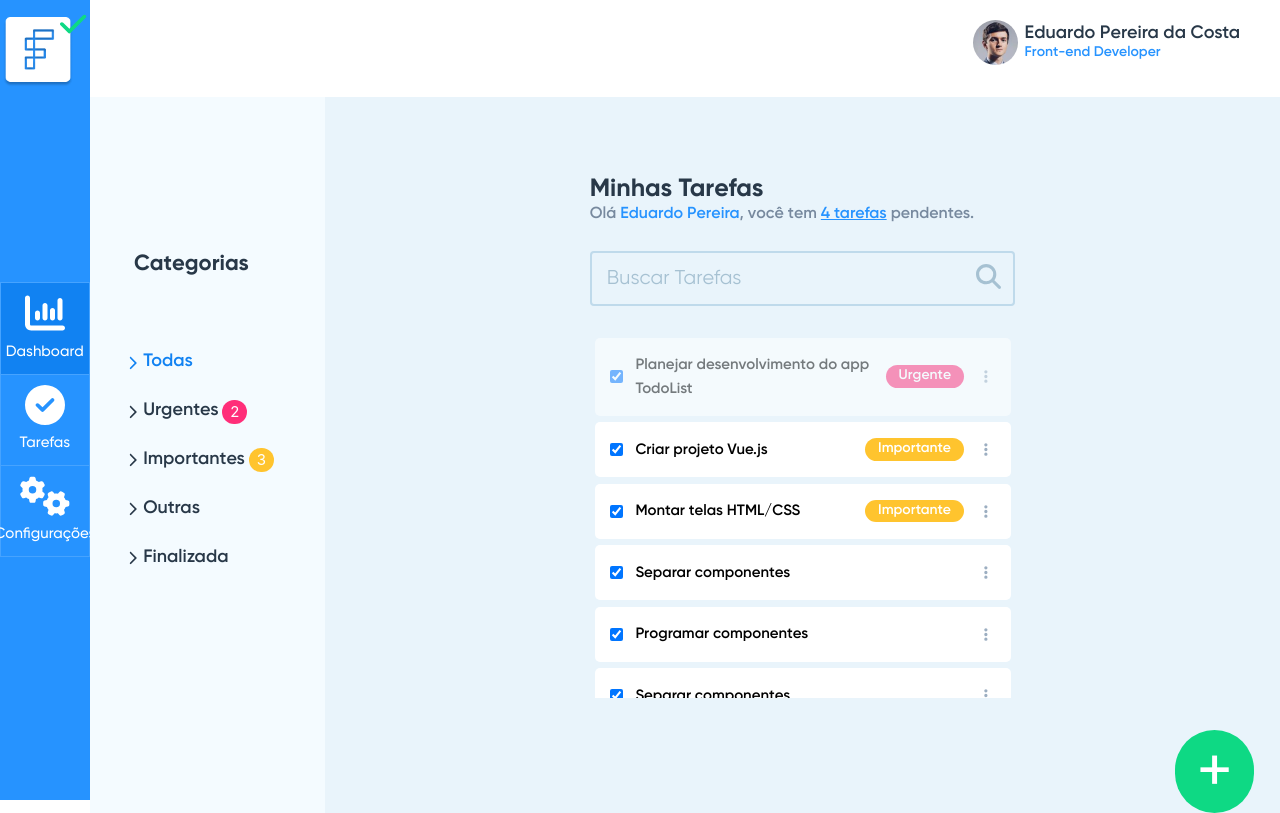
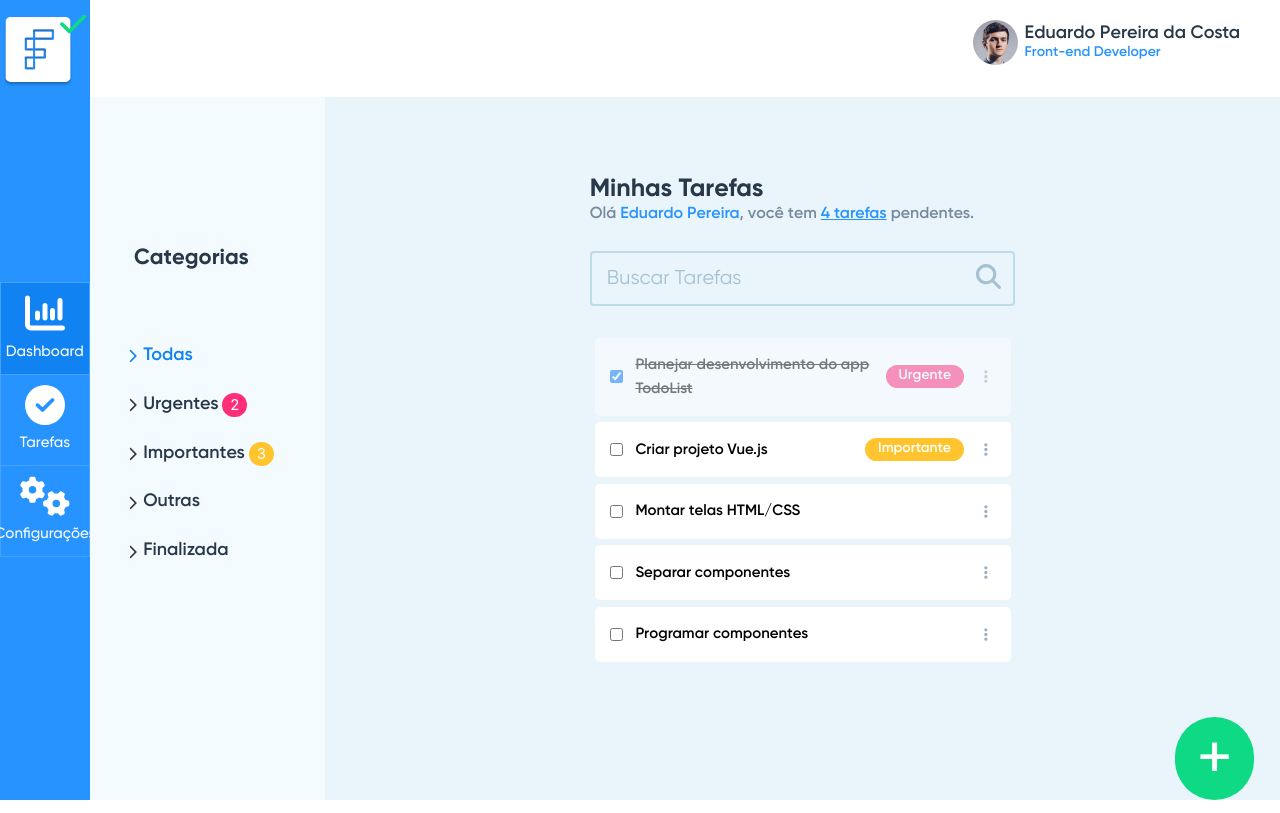
Before and after one commit to DevJulio/todo-facilita, a Vue app: page /home in a window 1280 px wide. Built offline with nearby package versions, Linux system fonts and the light colour scheme.

Commit message:
feat: added vuex

```diff
--- a/package.json
+++ b/package.json
@@ -17,7 +17,8 @@
     "@fortawesome/free-solid-svg-icons": "^6.6.0",
     "@fortawesome/vue-fontawesome": "^3.0.8",
     "vue": "^3.4.29",
-    "vue-router": "^4.3.3"
+    "vue-router": "^4.3.3",
+    "vuex": "^4.0.2"
   },
   "devDependencies": {
     "@rushstack/eslint-patch": "^1.8.0",
--- a/src/components/input/Input.vue
+++ b/src/components/input/Input.vue
@@ -6,17 +6,18 @@
       class="input-style"
       :id="inputId"
       :placeholder="placeholder"
-      :value="value"
+      :v-model="value"
       :type="inputType"
       v-if="!isTextField"
-      @input="updateValue($event.target.value)"
+      @input="this.setValue($event.target.value)"
     />
     <span class="label" v-if="isTextField">{{ label }}</span>
     <textarea
       class="input-style"
       v-if="isTextField"
       :rows="7"
-      @input="updateValue($event.target.value)"
+      :v-model="value"
+      @input="this.setValue($event.target.value)"
     ></textarea>
   </div>
 </template>
@@ -44,20 +45,18 @@ export default {
     isTextField: {
       type: Boolean,
       default: false
+    },
+    setValue: {
+      type: Function,
+      required: true
     }
   },
   computed: {
     inputId() {
-      //Gera um id baseado na label
       return this.label.toLowerCase().replace(/\s+/g, '-')
     },
     inputType() {
       return this.isPassword ? 'password' : 'text'
-    }
-  },
-  methods: {
-    updateValue(newValue) {
-      this.$emit('input', newValue)
     }
   }
 }
--- a/src/components/modal-form/ModalForm.vue
+++ b/src/components/modal-form/ModalForm.vue
@@ -1,18 +1,24 @@
 <template>
   <FAModal :isVisible="isVisible" @close="closeModal" :title="title">
     <div class="form">
-      <FAInput label="Título:" placeholder="" :v-model="titleTask" />
-      <FAInput label="Descrição:" placeholder="" :v-model="description" isTextField="true" />
+      <FAInput label="Título:" placeholder="" :v-model="titleTask" :set-value="setTitle" />
+      <FAInput
+        label="Descrição:"
+        placeholder=""
+        :v-model="description"
+        isTextField="true"
+        :set-value="setDescription"
+      />
       <div class="footer">
         <div class="radio-container">
-          <input type="radio" value="opcao1" v-model="selectedOption" />
+          <input type="radio" value="Urgente" v-model="selectedOption" />
           <span class="lbl">Urgente</span>
-          <input type="radio" value="opcao1" v-model="selectedOption" />
+          <input type="radio" value="Importante" v-model="selectedOption" />
           <span class="lbl">Importante</span>
         </div>
 
         <div class="btn-container">
-          <FAButton :action="login" :label="btnLbl" :type="isDisabled ? 'disabled' : 'success'" />
+          <FAButton :action="addTodo" :label="btnLbl" :type="typeBtn" />
         </div>
       </div>
     </div>
@@ -51,8 +57,14 @@ export default {
     return {
       isModalVisible: false,
       titleTask: '',
-      description: ''
+      description: '',
+      selectedOption: '',
+      typeBtn: 'disabled'
     }
+  },
+  watch: {
+    titleTask: 'canCreate',
+    description: 'canCreate'
   },
   methods: {
     openModal() {
@@ -60,7 +72,36 @@ export default {
     },
     closeModal() {
       this.isModalVisible = false
+    },
+    setTitle(param) {
+      this.titleTask = param
+    },
+    setDescription(param) {
+      this.description = param
+    },
+    createTodo() {
+      console.log('Formulário enviado', this.titleTask, this.description, this.selectedOption)
+    },
+    canCreate() {
+      if (this.titleTask != '' && this.description != '') {
+        this.typeBtn = 'success'
+      } else {
+        this.typeBtn = 'disabled'
+      }
+    },
+    addTodo() {
+      this.$store.commit('addTodo', {
+        id: Math.random(),
+        titleTask: this.titleTask,
+        done: false,
+        badge: this.selectedOption,
+        description: this.description
+      })
     }
+    // increment() {
+    //   this.$store.commit('increment')
+    //   console.log(this.$store.state.count)
+    // }
   }
 }
 </script>
--- a/src/components/pop-over/PopOver.vue
+++ b/src/components/pop-over/PopOver.vue
@@ -63,7 +63,7 @@ export default {
 .popover-container
   position relative
   display inline-block
-
+  margin-left auto
 .popover-content
   position absolute
   top -44%
--- a/src/components/todo-item/TodoItem.vue
+++ b/src/components/todo-item/TodoItem.vue
@@ -1,8 +1,10 @@
 <template>
-  <div class="todo-item" :id="idItem" :style="{ opacity: isDisabled == true ? '0.5' : '1' }">
-    <input type="checkbox" checked="checked" />
+  <div class="todo-item" :id="idItem" :style="{ opacity: isCheked == true ? '0.5' : '1' }">
+    <input type="checkbox" :checked="isCheked" @change="handleCheckboxChange" />
 
-    <span class="label">{{ label }}</span>
+    <span class="label" :style="{ textDecoration: isCheked == true ? 'line-through' : 'unset' }">{{
+      label
+    }}</span>
     <div
       class="badge"
       v-if="badge != ''"
@@ -10,7 +12,9 @@
     >
       {{ badge }}
     </div>
-    <FAPopOver />
+    <div :style="{ pointerEvents: isCheked == true ? 'none' : 'all' }">
+      <FAPopOver />
+    </div>
   </div>
 </template>
 
@@ -26,12 +30,8 @@ export default {
       type: String,
       required: true
     },
-    isDisabled: {
+    isCheked: {
       type: Boolean,
-      required: true
-    },
-    currentClicked: {
-      type: String,
       required: true
     },
     idItem: {
@@ -40,6 +40,11 @@ export default {
     },
     badge: {
       type: String
+    }
+  },
+  methods: {
+    handleCheckboxChange() {
+      this.$store.commit('updateStatus', this.idItem)
     }
   }
 }
@@ -53,6 +58,7 @@ export default {
   font-family $td-semi-bold
   margin-left 1vw
   font-size 15px
+  width 100%
  .todo-item
   display: flex;
   flex-direction row
--- a/src/main.js
+++ b/src/main.js
@@ -16,6 +16,7 @@ import {
   faTrashCan
 } from '@fortawesome/free-solid-svg-icons'
 import { FontAwesomeIcon } from '@fortawesome/vue-fontawesome'
+import store from './store'
 
 library.add([
   faCheck,
@@ -29,7 +30,7 @@ library.add([
   faTrashCan
 ])
 
-const app = createApp(App).component('fa', FontAwesomeIcon)
+const app = createApp(App).use(store).component('fa', FontAwesomeIcon)
 
 app.use(router)
 
--- a/src/store/index.js
+++ b/src/store/index.js
@@ -1,43 +1,70 @@
-import Vue from 'vue'
-import Vuex from 'vuex'
+import { createStore } from 'vuex'
 
-Vue.use(Vuex)
-
-export default new Vuex.Store({
+export default createStore({
   state: {
-    todos: []
+    todos: [
+      {
+        id: 1,
+        titleTask: 'Planejar desenvolvimento do app TodoList',
+        done: true,
+        badge: 'Urgente',
+        description: 'Lorem ipsum dolor sit amet consectetur adipisicing elit.'
+      },
+      {
+        id: 2,
+        titleTask: 'Criar projeto Vue.js',
+        done: false,
+        badge: 'Importante',
+        description: 'Loren'
+      },
+      {
+        id: 3,
+        titleTask: 'Montar telas HTML/CSS',
+        done: false,
+        badge: '',
+        description:
+          'Lorem ipsum dolor sit amet consectetur adipisicing elit. Ipsa cupiditate consequatur illum mollitia'
+      },
+      {
+        id: 4,
+        titleTask: 'Separar componentes',
+        done: false,
+        badge: '',
+        description:
+          ' reiciendis pariatur magnam neque, unde quo eos voluptatibus consequuntur dignissimo'
+      },
+      {
+        id: 5,
+        titleTask: 'Programar componentes',
+        done: false,
+        badge: '',
+        description: 's, nihil, corrupti similique amet vel? Tenetur, unde?'
+      }
+    ]
+  },
+  getters: {
+    doneTodos(state) {
+      return state.todos.filter((todo) => todo.done)
+    },
+    doneTodosCount(state, getters) {
+      return getters.doneTodos.length
+    },
+    searchTodo: (state) => (query) => {
+      return state.todos.find(
+        (todo) =>
+          todo.titleTask.toLowerCase.includes(query.toLowerCase()) ||
+          todo.description.toLowerCase.includes(query.toLowerCase())
+      )
+    }
   },
   mutations: {
-    ADD_TODO(state, todo) {
+    addTodo(state, todo) {
       state.todos.push(todo)
+      //this.commit('SAVE_TODOS')
     },
-    REMOVE_TODO(state, todoId) {
-      state.todos = state.todos.filter((todo) => todo.id !== todoId)
-    },
-    TOGGLE_TODO(state, todoId) {
-      const todo = state.todos.find((todo) => todo.id === todoId)
-      if (todo) {
-        todo.completed = !todo.completed
-      }
-    }
-  },
-  actions: {
-    addTodo({ commit }, todo) {
-      commit('ADD_TODO', todo)
-    },
-    removeTodo({ commit }, todoId) {
-      commit('REMOVE_TODO', todoId)
-    },
-    toggleTodo({ commit }, todoId) {
-      commit('TOGGLE_TODO', todoId)
-    }
-  },
-  getters: {
-    allTodos: (state) => state.todos,
-    completedTodos: (state) => state.todos.filter((todo) => todo.completed),
-    incompleteTodos: (state) => state.todos.filter((todo) => !todo.completed),
-    searchTodos: (state) => (query) => {
-      return state.todos.filter((todo) => todo.title.toLowerCase().includes(query.toLowerCase()))
+    updateStatus(state, id) {
+      const localIndex = state.todos.findIndex((td) => td.id == id)
+      state.todos[localIndex].done = !state.todos[localIndex].done
     }
   }
 })
--- a/src/views/DashboardView.vue
+++ b/src/views/DashboardView.vue
@@ -91,23 +91,14 @@
             <FASearchInput placeholder="Buscar Tarefas" />
           </div>
           <div class="todo-list">
-            <FATodoItem
-              label="Planejar desenvolvimento do app TodoList"
-              badge="Urgente"
-              :is-disabled="true"
-            />
-            <FATodoItem label="Criar projeto Vue.js" badge="Importante" />
-            <FATodoItem label="Montar telas HTML/CSS" badge="Importante" />
-            <FATodoItem label="Separar componentes" />
-            <FATodoItem label="Programar componentes" />
-            <FATodoItem label="Separar componentes" />
-            <FATodoItem label="Programar componentes" />
-            <FATodoItem label="Separar componentes" />
-            <FATodoItem label="Programar componentes" />
-            <FATodoItem label="Separar componentes" />
-            <FATodoItem label="Programar componentes" />
-            <FATodoItem label="Separar componentes" />
-            <FATodoItem label="Programar componentes" />
+            <div style="display: flex; width: 100%" v-for="todo in todos" :key="todo.id">
+              <FATodoItem
+                :label="todo.titleTask"
+                :badge="todo.badge"
+                :is-cheked="todo.done"
+                :id-item="todo.id"
+              />
+            </div>
           </div>
           <div class="floating-btn" @click="openModal">
             <span class="plus">+</span>
@@ -119,7 +110,6 @@
       :isVisible="isModalVisible"
       @close="closeModal"
       :title="title"
-      :is-disabled="false"
       btn-lbl="Adicionar"
     />
   </div>
@@ -161,6 +151,11 @@ export default {
     },
     closeModal() {
       this.isModalVisible = false
+    }
+  },
+  computed: {
+    todos() {
+      return this.$store.state.todos
     }
   }
 }
```
Also changed, not shown: 1 other file (tests, documents, lock files or other folders).
